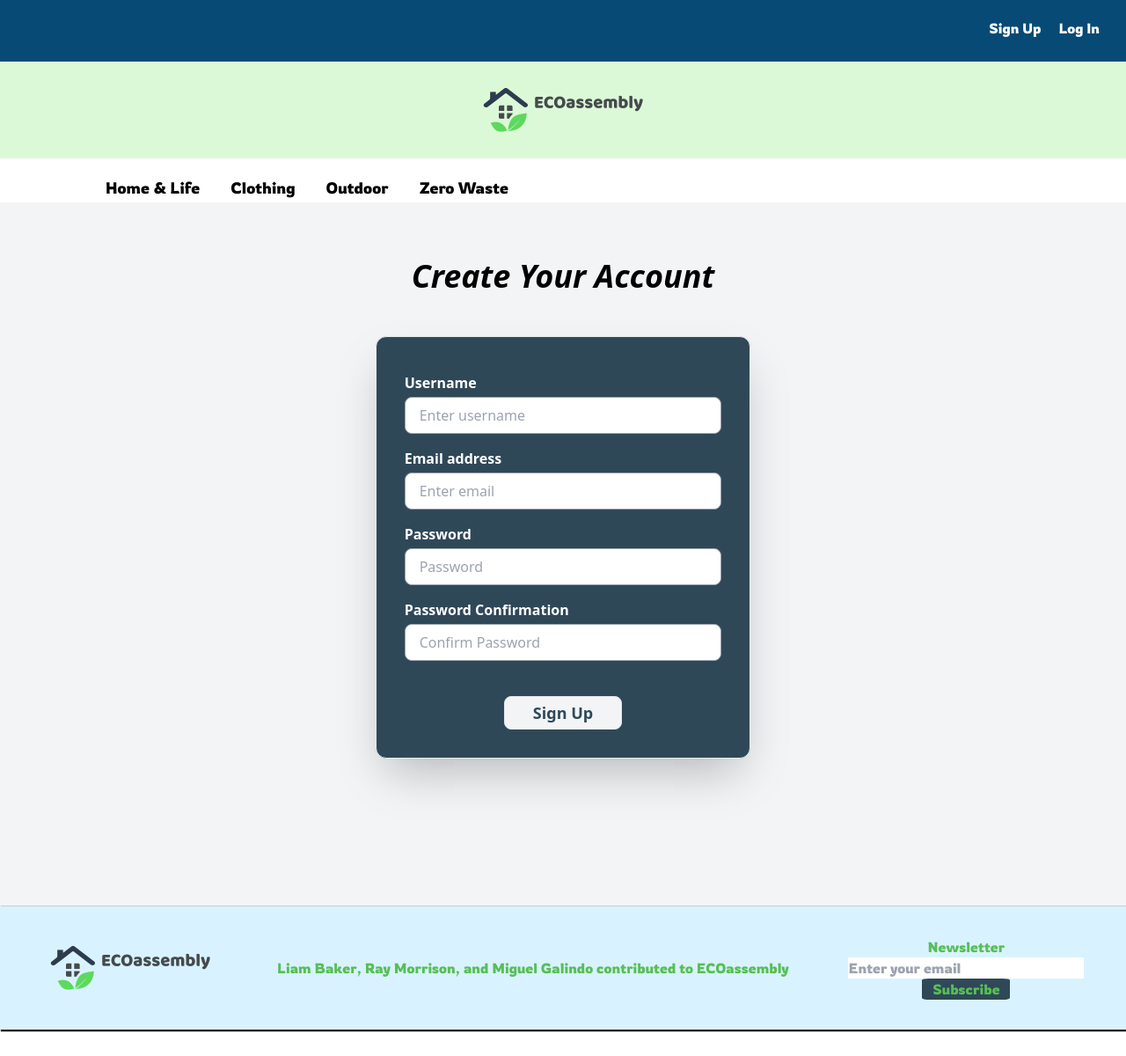
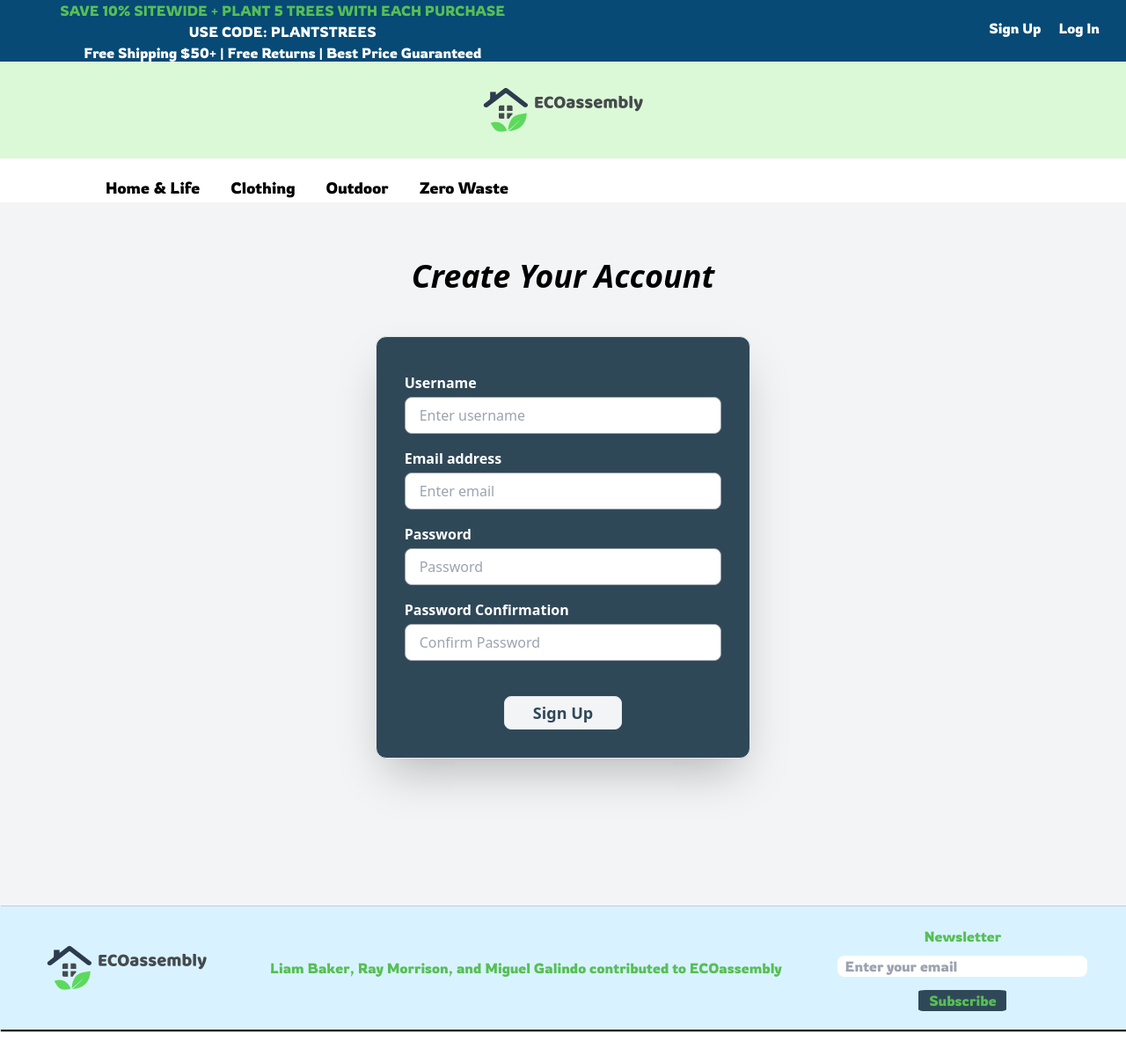
Before and after one commit to LiamB93/eco-assembly, a React (Create React App) app in the folder client/: page /sign-up in a window 1280 px wide. Shown: the whole page at 88% size. Built offline with nearby package versions, Linux system fonts and the light colour scheme.

Commit message:
footer nav button and logo styling

```diff
--- a/client/src/components/Footer/Footer.css
+++ b/client/src/components/Footer/Footer.css
@@ -18,6 +18,7 @@
   }
 
   .button{
+    margin-top: 15px;
     background-color: #2F4858;
     color: #57BE56;
     border-radius: 8%;
@@ -29,5 +30,16 @@
   }
 
   .meet-team{
-    color: #57BE56;
+    color:#57BE56;
   }
+
+  .form{
+    padding-top: 10px;
+  }
+
+  .logo:hover{
+    opacity: 70%;
+  }
+  .button:hover{
+    opacity: 70%;
+  }
--- a/client/src/components/Footer/Footer.jsx
+++ b/client/src/components/Footer/Footer.jsx
@@ -7,13 +7,13 @@ function Footer() {
 
     <footer className="footer">
 
-      <NavLink className="logo" to="/"><img src = {logo} /></NavLink>
+      <NavLink className="logo" to="/"><img src={logo} /></NavLink>
 
       <h3 className="meet-team">Liam Baker, Ray Morrison, and Miguel Galindo contributed to ECOassembly</h3>
       <div className="newsletter">
         <label className="label">Newsletter</label> <br />
-        <form>
-          <input
+        <form className="form">
+          <input className="px-2 rounded-lg focus:outline-none"
             placeholder="Enter your email"
             type="email"
           />
--- a/client/src/components/Header/Header.css
+++ b/client/src/components/Header/Header.css
@@ -31,3 +31,14 @@
 .link:hover{
   text-decoration: underline;
 }
+
+.logo:hover{
+  opacity: 70%;
+}
+.promo{
+  padding-right: 550px;
+
+}
+.ten-percent{
+  color: #57BE56;
+}
--- a/client/src/components/Header/Header.jsx
+++ b/client/src/components/Header/Header.jsx
@@ -26,6 +26,10 @@ function Header({ user }) {
   return (
     <nav>
       <div className="top-header">
+        <div className="promo">
+          <p className="ten-percent">SAVE 10% SITEWIDE + PLANT 5 TREES WITH EACH PURCHASE</p>
+          <p>USE CODE: PLANTSTREES<br />Free Shipping $50+ | Free Returns | Best Price Guaranteed</p>
+        </div>
         <div className="header-links">
           {user && <div className="link welcome">Welcome, {user.username}</div>}
           {/* {alwaysOptions} */}
@@ -33,7 +37,7 @@ function Header({ user }) {
         </div>
       </div>
       <div className="bottom-header">
-        <Link to="/" className="home-link"><img src = {logo} /></Link>
+        <Link to="/" className="logo"><img src={logo} /></Link>
       </div>
       <Nav />
 
--- a/client/src/components/Nav/Nav.css
+++ b/client/src/components/Nav/Nav.css
@@ -7,7 +7,7 @@
   background-color: white;
   box-shadow: 1px 1px 2px .3px #CECECE;
   height: 50px;
-  border-bottom: #CECECE;
+
 
 }
 .links{
@@ -16,6 +16,7 @@
   align-items: center;
   margin: 20px 10px 10px 10px;
   gap: 35px;
+
 
 }
 
```
